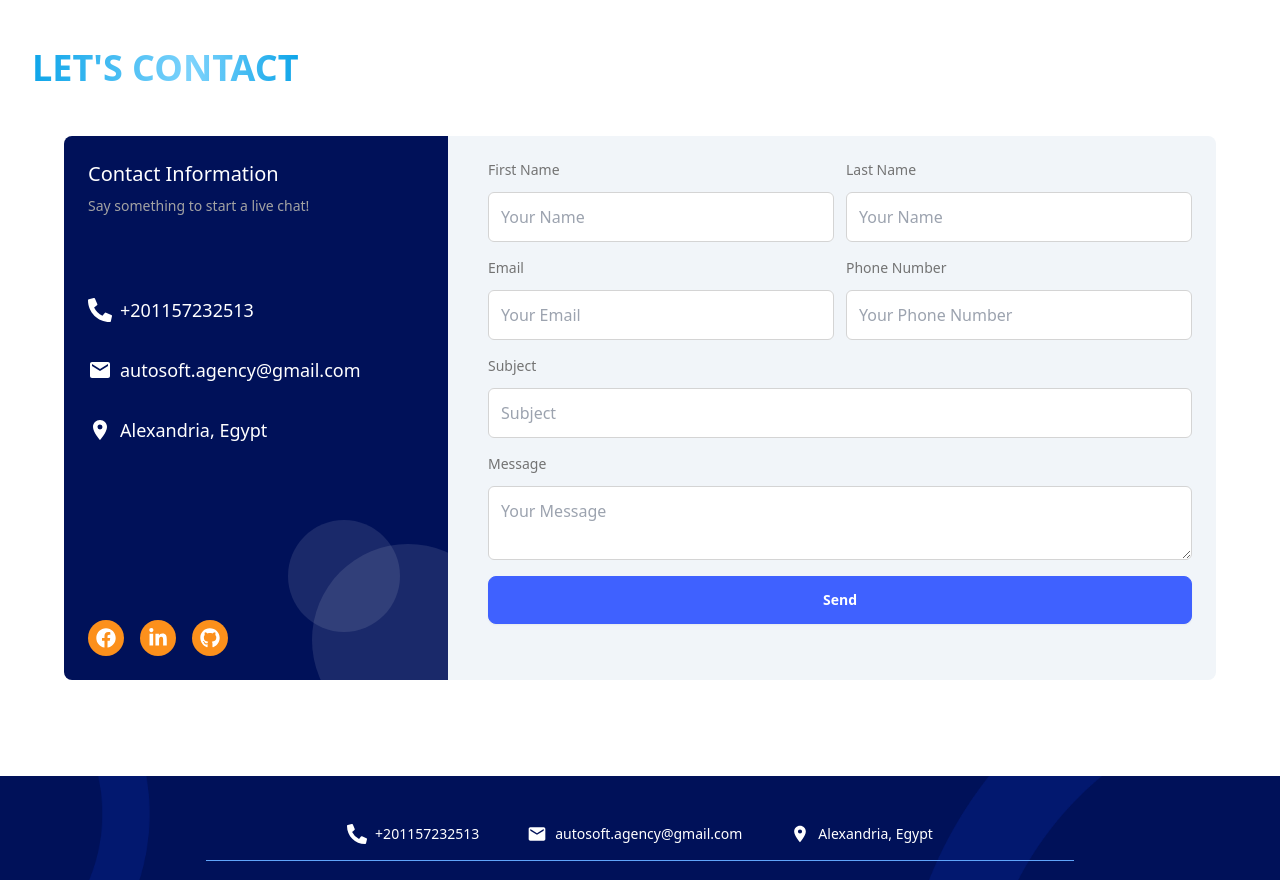
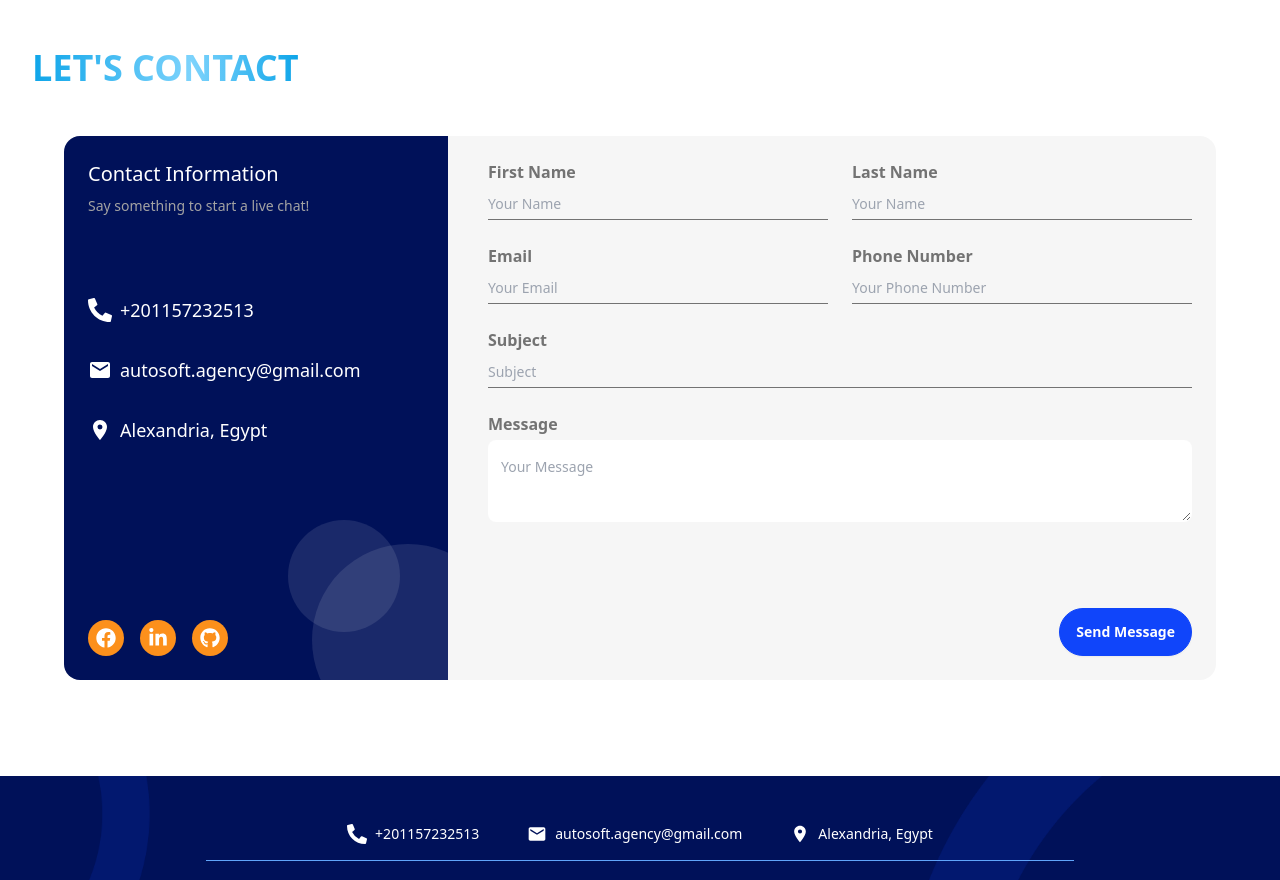
Before and after one commit to autosoft-agency/autosoft-portofolio, a React (Vite) app in the folder frontend/: page /contact in a window 1280 px wide. Shown: the part 520-1400 px from the top of the page. Built offline with nearby package versions, Linux system fonts and the light colour scheme; no server answers.

Commit message:
finishing contacts page

```diff
--- a/frontend/src/components/ContactForm.jsx
+++ b/frontend/src/components/ContactForm.jsx
@@ -1,6 +1,6 @@
 import { Form, Formik } from 'formik'
 import React, { useCallback } from 'react'
-import {FormControl, FormRow} from './UI/FormControl'
+import FormControl, { Label, Input, Textarea, FormRow } from './UI/FormControl'
 import * as Yup from 'yup';
 const validationScema = Yup.object().shape({
     firstname: Yup.string().required('Name is required'),
@@ -18,9 +18,38 @@ const initialValues = {
     subject: '',
     message: '',
 }
+
+const accessKey = import.meta.env.VITE_EMAIL_ACCESS_KEY
 function ContactForm() {
-    const handleSubmit = useCallback((values) => {
-        console.log(values)
+    const handleSubmit = useCallback(async (values, { resetForm, setSubmitting, setErrors, setStatus }) => {
+        try {
+            const response = await fetch('https://api.web3forms.com/submit', {
+                method: 'POST',
+                headers: {
+                    'Content-Type': 'application/json',
+                },
+                body: JSON.stringify({
+                    access_key: accessKey,
+                    ...values,
+                }),
+            })
+            if (response.ok) {
+                resetForm()
+                setStatus('success')
+            } else {
+                const error = await response.json()
+                setErrors({ form: error })
+                setStatus('error')
+            }
+        } catch (error) {
+            setErrors({ form: error })
+            setStatus('error')
+        } finally {
+            setSubmitting(false)
+            setTimeout(() => {
+                setStatus(null)
+            }, 2000)
+        }
     }, [])
     return (
         <Formik
@@ -28,78 +57,99 @@ function ContactForm() {
             onSubmit={handleSubmit}
             validationSchema={validationScema}
         >
-            {({ errors, touched }) => (
-                <Form className='flex flex-col gap-4'>
-                    <FormRow>
+            {({ errors, touched, status, isSubmitting }) => (
+                <Form className='flex flex-col justify-between gap-3 h-full'>
+                    <div className='flex flex-col gap-6'>
+                        <FormRow className='!gap-6'>
                             <FormControl>
-                            <FormControl.Label htmlFor='firstname'>First Name</FormControl.Label>
-                            <FormControl.Input
+                                <Label htmlFor='firstname'>First Name</Label>
+                                <Input
                                     id='firstname'
-                                className={`${errors.firstname && touched.firstname ? 'border-red-500' : ''}`}
+                                    error={touched.firstname && errors.firstname}
                                     name='firstname'
                                     type='text'
                                     placeholder='Your Name'
                                 />
-                            {errors.firstname && touched.firstname && <p className='text-red-500 text-sm'>{errors.firstname}</p>}
                             </FormControl>
                             <FormControl>
-                            <FormControl.Label htmlFor='lastname'>Last Name</FormControl.Label>
-                            <FormControl.Input
+                                <Label htmlFor='lastname'>Last Name</Label>
+                                <Input
                                     id='lastname'
-                                className={`${errors.lastname && touched.lastname ? 'border-red-500' : ''}`}
+                                    error={touched.lastname && errors.lastname}
                                     name='lastname'
                                     type='text'
                                     placeholder='Your Name'
                                 />
-                            {errors.lastname && touched.lastname && <p className='text-red-500 text-sm'>{errors.lastname}</p>}
                             </FormControl>
                         </FormRow>
-                    <FormRow>
+                        <FormRow className='!gap-6'>
                             <FormControl>
-                            <FormControl.Label htmlFor='email'>Email</FormControl.Label>
-                            <FormControl.Input
+                                <Label htmlFor='email'>Email</Label>
+                                <Input
                                     id='email'
                                     name='email'
                                     type='email'
-                                className={`${errors.email && touched.email ? 'border-red-500' : ''}`}
+                                    error={touched.email && errors.email}
                                     placeholder='Your Email'
                                 />
-                            {errors.email && touched.email && <p className='text-red-500 text-sm'>{errors.email}</p>}
                             </FormControl>
                             <FormControl>
-                            <FormControl.Label htmlFor='phone'>Phone Number</FormControl.Label>
-                            <FormControl.Input
+                                <Label htmlFor='phone'>Phone Number</Label>
+                                <Input
                                     id='phone'
-                                className={`${errors.phone && touched.phone ? 'border-red-500' : ''}`}
+                                    error={touched.phone && errors.phone}
                                     name='phone'
                                     type='text'
                                     placeholder='Your Phone Number'
                                 />
-                            {errors.phone && touched.phone && <p className='text-red-500 text-sm'>{errors.phone}</p>}
                             </FormControl>
                         </FormRow>
                         <FormControl>
-                        <FormControl.Label htmlFor='subject'>Subject</FormControl.Label>
-                        <FormControl.Input
+                            <Label htmlFor='subject'>Subject</Label>
+                            <Input
                                 id='subject'
                                 name='subject'
                                 type='text'
-                            className={`${errors.subject && touched.subject ? 'border-red-500' : ''}`}
+                                error={touched.subject && errors.subject}
                                 placeholder='Subject'
                             />
-                        {errors.subject && touched.subject && <p className='text-red-500 text-sm'>{errors.subject}</p>}
                         </FormControl>
                         <FormControl>
-                        <FormControl.Label htmlFor='message'>Message</FormControl.Label>
-                        <FormControl.Textarea
+                            <Label htmlFor='message'>Message</Label>
+                            <Textarea
                                 id='message'
                                 name='message'
-                            className={`${errors.message && touched.message ? 'border-red-500' : ''}`}
+                                error={touched.message && errors.message}
                                 placeholder='Your Message'
                             />
-                        {errors.message && touched.message && <p className='text-red-500 text-sm'>{errors.message}</p>}
                         </FormControl>
-                    <button type='submit' className='btn btn-primary'>Send</button>
+                        {
+                            errors.form && status === 'error' &&
+                            (<div className='toast'>
+                                <div className='alert alert-error text-sm'>
+                                    {errors.form}
+                                </div>
+                            </div>)
+                        }
+                        {
+                            status === 'success' &&
+                            (<div className='toast'>
+                                <div className='alert alert-success text-sm'>
+                                    Message sent successfully
+                                </div>
+                            </div>)
+                        }
+                    </div>
+                    <button type='submit' className={`btn rounded-full btn-primary self-end disabled:cursor-not-allowed disabled:bg-gray-400 disabled:text-primary-content`} disabled={isSubmitting}>
+                        {isSubmitting ? (
+                            <>
+                            Sending {" "}
+                            <span className="loading loading-spinner"></span>
+                            </>
+                        ) : (
+                            "Send Message"
+                        )}
+                    </button>
                 </Form>
             )}
         </Formik>
--- a/frontend/src/components/UI/FormControl.jsx
+++ b/frontend/src/components/UI/FormControl.jsx
@@ -3,39 +3,47 @@ import { Field } from 'formik'
 import { Form } from 'react-router-dom'
 function FormControl({ children, className = '', ...props }) {
   return (
-    <div className={`${className} flex flex-col gap-3 w-full`} {...props}>
+    <div className={`${className} flex flex-col gap-1 w-full`} {...props}>
       {children}
     </div>
   )
 }
 
-FormControl.Label = function Label({ children, className = '', htmlFor, ...props }) {
+const Label = function Label({ children, className = '', htmlFor, ...props }) {
   return (
-    <label htmlFor={htmlFor} className={`text-neutral-500 text-sm ${className}`} {...props}>
+    <label htmlFor={htmlFor} className={`text-neutral-500 font-semibold max-w-max text-base ${className}`} {...props}>
       {children}
     </label>
   )
 }
 
-FormControl.Input = function Input({ className = '',type = 'text',id, ...props }) {
+const Input = function Input({ className = '', type = 'text', id, error = '', ...props }) {
   return (
+    <>
       <Field
         id={id}
+        name={id}
         as="input"
         type={type}
-      className={`p-3 border border-neutral-300 rounded-md focus:outline-none focus:border-primary ${className}`}
+        className={`input input-sm ${className} ${error ? 'border-red-500' : ''}`}
         {...props}
       />
+      {error && <p className='text-red-500 text-sm'>{error}</p>}
+    </>
   )
 }
 
-FormControl.Textarea = function Textarea({ className = '', ...props }) {
+const Textarea = function Textarea({ className = '', error = '', ...props }) {
   return (
+    <>
       <Field
         as="textarea"
-      className={`p-3 border border-neutral-300 rounded-md focus:outline-none focus:border-primary ${className}`}
+        className={`p-3 textarea ${className} ${error ? 'border-red-500' : ''}`}
         {...props}
       />
+      {error && <p className='text-red-500 text-sm'>{error}</p>}
+    </>
+
   )
 }
 
@@ -47,4 +55,6 @@ const FormRow = ({ children, className = '', ...props }) => {
   )
 }
 
-export { FormControl, FormRow }
+export default FormControl;
+
+export { Label, Input, Textarea, FormRow }
--- a/frontend/src/index.css
+++ b/frontend/src/index.css
@@ -1,6 +1,25 @@
 @tailwind base;
 @tailwind components;
 @tailwind utilities;
+
+@layer components {
+  .input{
+    @apply bg-transparent px-0 input-bordered;
+  }
+  .input-bordered{
+    @apply border-0 border-b-[1px] rounded-none border-neutral-500;
+  }
+  .input:focus {
+    @apply border-primary-35 outline-none;
+  }
+  .textarea:focus {
+    @apply border-primary-35 outline-none;
+  }
+  .alert-error {
+    @apply bg-red-300 text-red-900;
+  }
+}
+
 
 .hero-content {
   flex-direction: column;
--- a/frontend/src/pages/ContactPage.jsx
+++ b/frontend/src/pages/ContactPage.jsx
@@ -16,7 +16,7 @@ const ContactPage = () => {
       <Body className='flex flex-col gap-12'>
         <h1 className='uppercase sm:text-4xl text-2xl font-bold bg-gradient-to-r from-sky-500 via-sky-300 via-60% to-sky-500 w-max bg-clip-text text-transparent'>Let's Contact</h1>
         <div className='sm:px-8'>
-          <div className='bg-slate-100 overflow-hidden rounded-lg flex max-lg:flex-col gap-4'>
+          <div className='bg-neutral-600/5 overflow-hidden rounded-2xl flex max-lg:flex-col gap-4'>
             <ContactsCard contacts={contacts} />
             <div className='flex-1 p-6'>
               <ContactForm />
--- a/frontend/tailwind.config.js
+++ b/frontend/tailwind.config.js
@@ -7,7 +7,7 @@ export default {
       colors:{
         'primary-darker':'#0036D7',
         primary: {
-          DEFAULT: '#3F61FF',
+          DEFAULT: '#1045FA',
           "99": "#fefbff",
           "98": "#fbf8ff",
           "95": "#f0efff",
@@ -27,7 +27,7 @@ export default {
           "0": "#000000",
         },
         secondary: {
-          DEFAULT: '#005485',
+          DEFAULT: '#007ABF',
           "100": "#ffffff",
           "99": "#fcfcff",
           "98": "#f7f9ff",
@@ -77,10 +77,12 @@ export default {
     themes: [
       {
         light: {
-          'primary': '#3F61FF',
+          'primary': '#1045FA',
           'primary-content': '#fff',
-          'secondary': '#005485',
+          'secondary': '#007ABF',
+          'secondary-content': '#fff',
           'accent': '#FA8E18',
+          'error': '#F93154',
         },
       },
     ],
```
Lines whose indentation alone changed are shown as unchanged.
